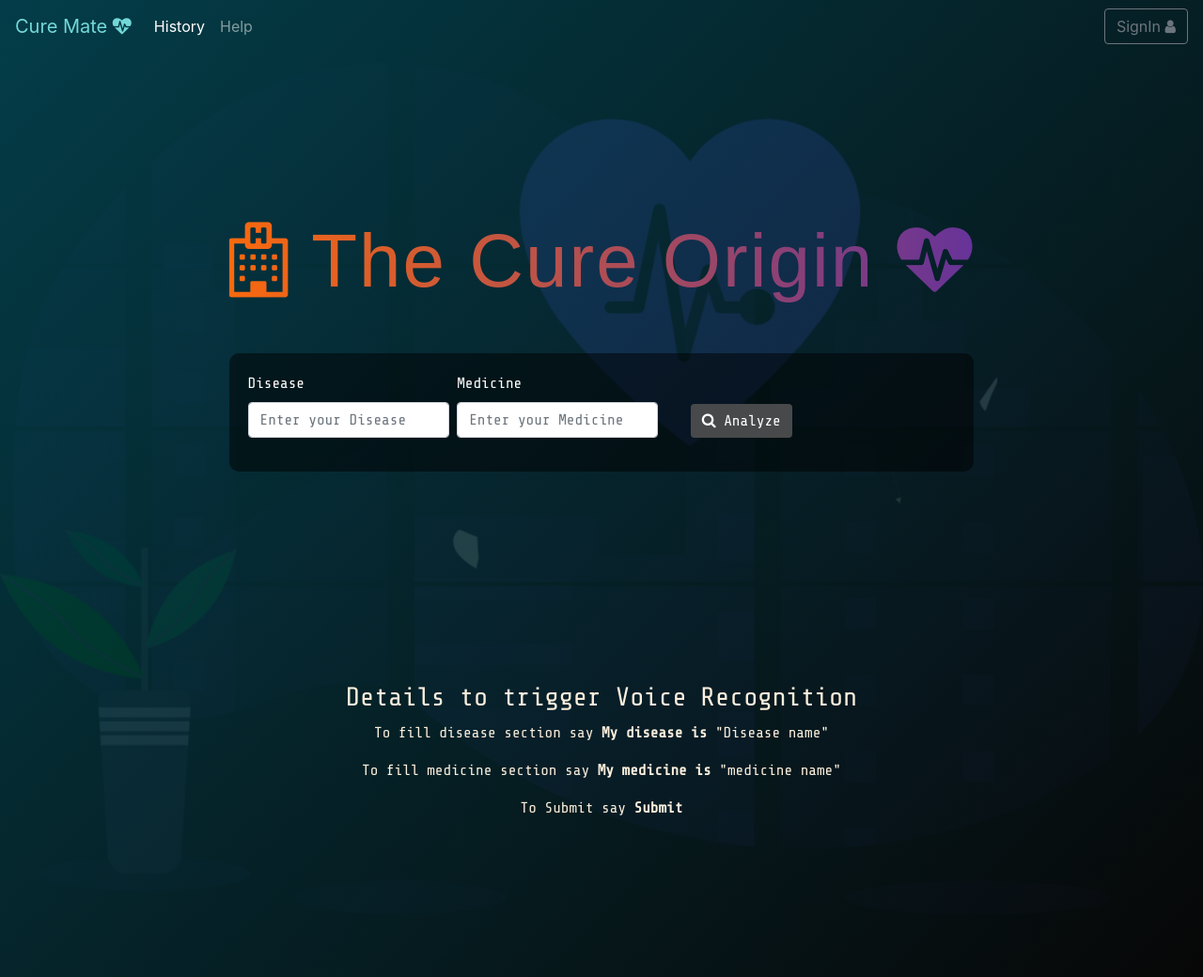
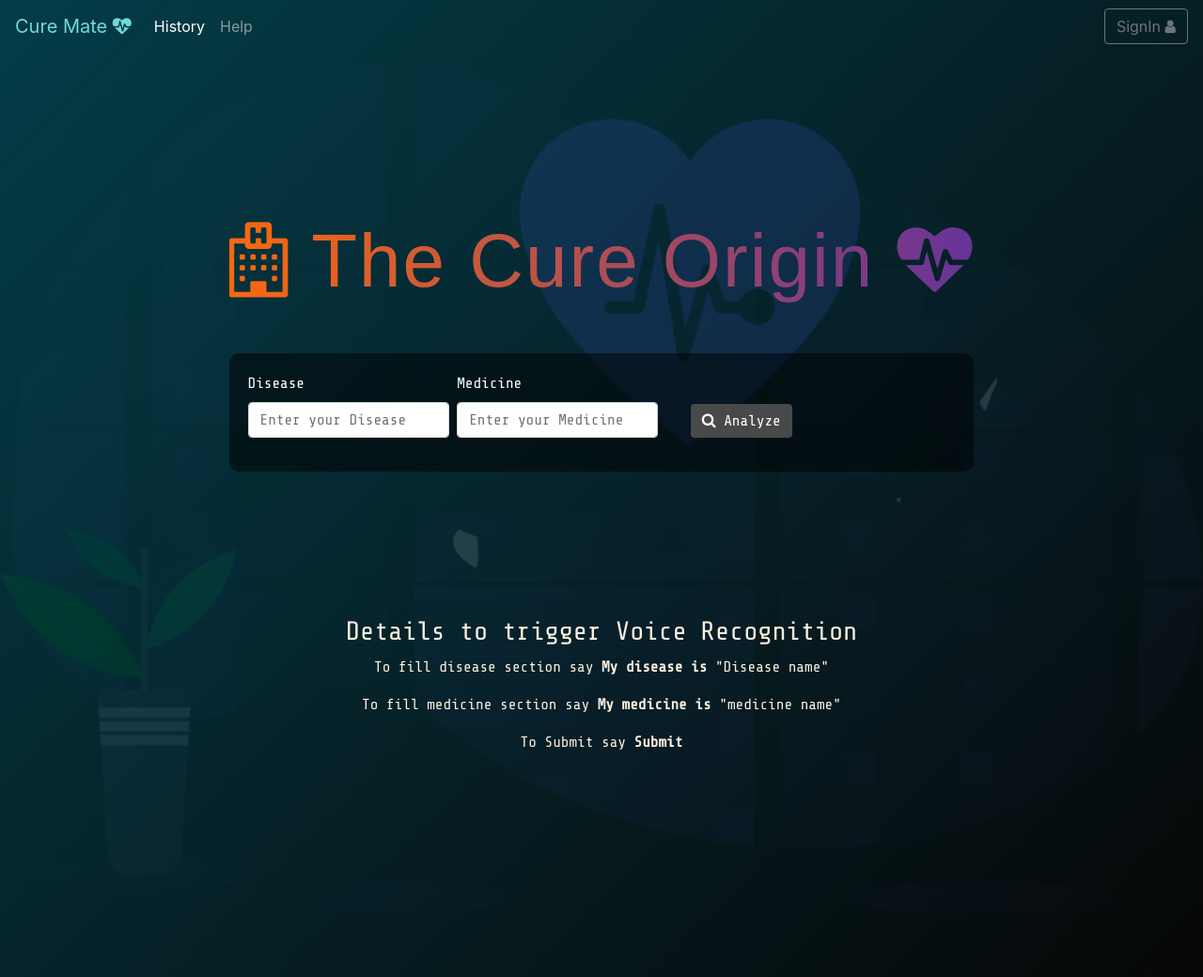
Before and after one commit to SARTHAK1SINGH/HackthonFB, a Flask app: template templates/index.html in a window 1280 px wide. Shown: the whole page at 94% size. Run offline with Flask 2, Linux system fonts and the light colour scheme; the template is opened without the code that fills it, so the values that code supplies are empty; parts of the project's set-up code (start-up, migrations or seed data) failed here and were passed over; some libraries are stand-ins or nearby versions.

Commit message:
Update index.html

```diff
--- a/templates/index.html
+++ b/templates/index.html
@@ -80,6 +80,7 @@
         }
         .help
         {
+            margin-top: -70px;
             justify-content: center;
             align-items: center;
             font-family: "Share Tech Mono", monospace;
```
